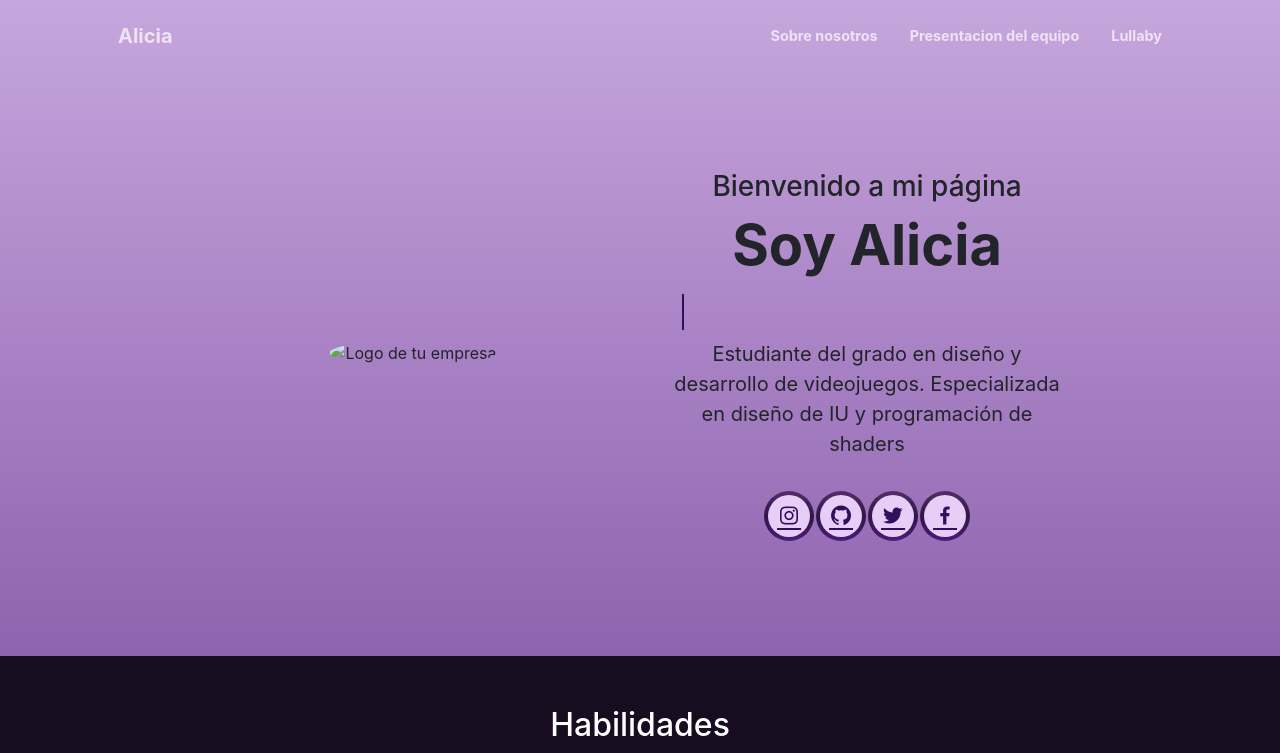
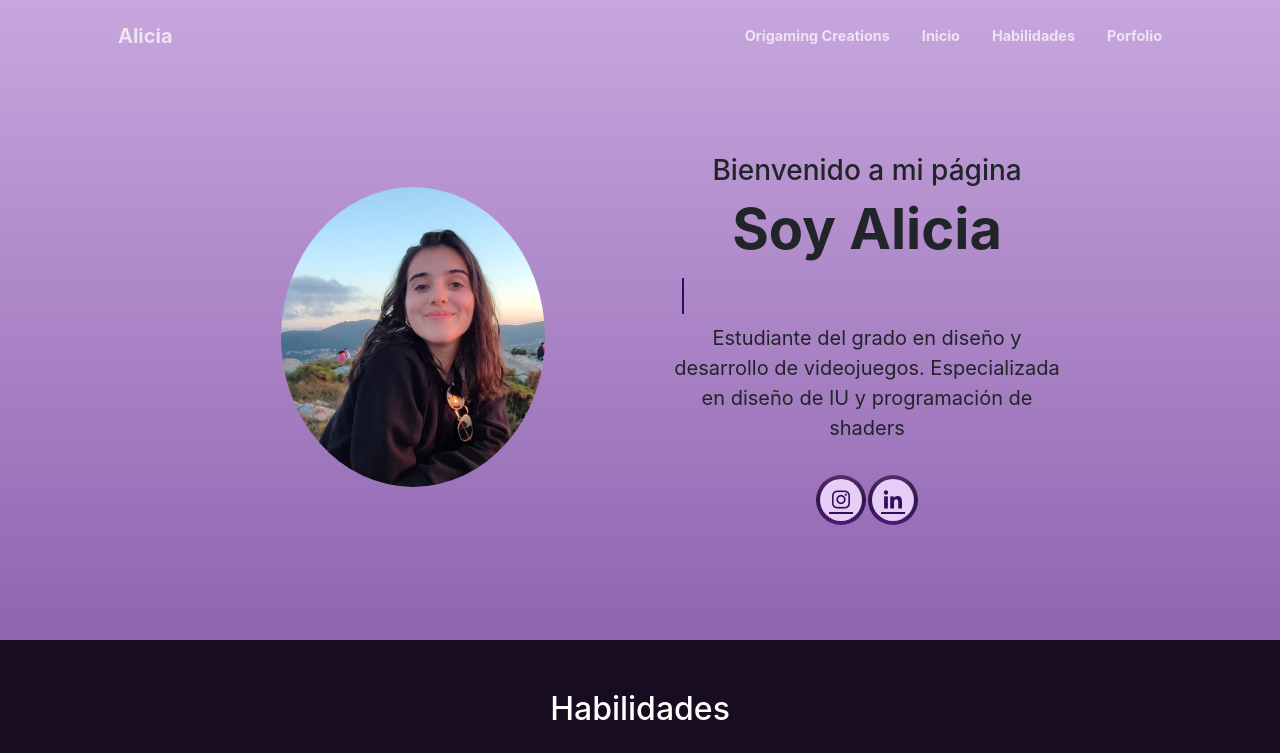
Before and after one commit to OrigamingCreationsProjects/origamingcreationsprojects.github.io, a plain HTML site: page Alicia.html in a window 1280 px wide. Shown: the top 753 px of the page. Drawn offline with nearby package versions, Linux system fonts and the light colour scheme; a script that the page names is missing.

Commit message:
Linkeado de paginas entre sí
se han vinculado las paginas y las referencias de cada seccion de las paginas.

```diff
--- a/Alicia.html
+++ b/Alicia.html
@@ -15,16 +15,17 @@
 <body>
 
     <header>
-        <ul class="navlist">
+        <ul<>
             <nav class="navbar navbar-expand-lg navbar-light fixed-top py-3" id="mainNav">
                 <div class="container px-4 px-lg-5">
                     <a class="navbar-brand" href="#page-top">Alicia</a>
                     <button class="navbar-toggler navbar-toggler-right" type="button" data-bs-toggle="collapse" data-bs-target="#navbarResponsive" aria-controls="navbarResponsive" aria-expanded="false" aria-label="Toggle navigation"><span class="navbar-toggler-icon"></span></button>
                     <div class="collapse navbar-collapse" id="navbarResponsive">
                         <ul class="navbar-nav ms-auto my-2 my-lg-0">
-                            <li class="nav-item"><a class="nav-link" href="#about">Sobre nosotros</a></li>
-                            <li class="nav-item"><a class="nav-link" href="#services">Presentacion del equipo</a></li>
-                            <li class="nav-item"><a class="nav-link" href="#portfolio">Lullaby</a></li>
+                            <li class="nav-item"><a class="nav-link" href="index.html">Origaming Creations</a></li>
+                            <li class="nav-item"><a class="nav-link" href="#home">Inicio</a></li>
+                            <li class="nav-item"><a class="nav-link" href="#habilidades">Habilidades</a></li>
+                            <li class="nav-item"><a class="nav-link" href="#portfolio">Porfolio</a></li>
                             <!--<li class="nav-item"><a class="nav-link" href="#contact">Redes Sociales</a></li>-->
                         </ul>
                     </div>
@@ -37,11 +38,13 @@
         </div>
     </header>
 
-    <section class="home">
+
+
+    <section class="home" id="home">
         <div class="home-content">
             <div class="row gx-4 gx-lg-5 h-100 align-items-center justify-content-center text-center">
                 <div class="col-lg-6 text-right">
-                    <img src="assets/fotos/alicia.png" alt="Logo de tu empresa" class="img-fluid max-200x200" />
+                    <img src="assets/fotos/alicia.jpg" alt="Logo de tu empresa" class="img-fluid max-200x200" />
                 </div>
                 <div class="col-lg-6 align-self-center text-left">
                     <h3>Bienvenido a mi página</h3>
@@ -55,24 +58,15 @@
 
                     <div class="social-media mx-auto">
                         <div class="bg-icon">
-                            <a href="#"><i class='bx bxl-instagram'></i></a>
+                            <a href="https://www.instagram.com/alisita.e/?hl=es"><i class='bx bxl-instagram'></i></a>
                             <span></span>
                         </div>
 
                         <div class="bg-icon">
-                            <a href="#"><i class='bx bxl-github'></i></a>
+                            <a href="#"><i class='bx bxl-linkedin'></i></a>
                             <span></span>
                         </div>
 
-                        <div class="bg-icon">
-                            <a href="#"><i class='bx bxl-twitter'></i></a>
-                            <span></span>
-                        </div>
-
-                        <div class="bg-icon">
-                            <a href="#"><i class='bx bxl-facebook'></i></a>
-                            <span></span>
-                        </div>
                     </div>
                 </div>
             </div>
@@ -81,7 +75,7 @@
     </section>
 
 <!-- Habilidades-->
-    <section class="skills-section">
+    <section class="skills-section" id="habilidades">
         <h2>Habilidades</h2>
         <div class="skills-row">
             <!-- Skill 1 -->
@@ -122,7 +116,7 @@
     </section>
 
 <!-- Parte galleria-->
-  <section class="portfolio-section">
+  <section class="portfolio-section" id="portfolio">
        <h2>Porfolio</h2>
         <div class="gallery">
             <div class="gallery-item">
--- a/style.css
+++ b/style.css
@@ -578,9 +578,8 @@ footer{
 
 
 
-
 /*======================= BrakPoints ============================ */
-
+/*
 @media(max-width:1200px){
     html{
         font-size: 95%;
@@ -668,7 +667,7 @@ footer{
         font-size: .8rem;
     }
 }
-
+*/
 @media(max-width:530px){
     html{
         font-size: 80%;
```
Also changed, not shown: index.html (+6 -19 lines).
